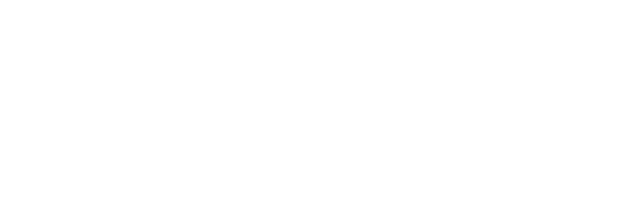
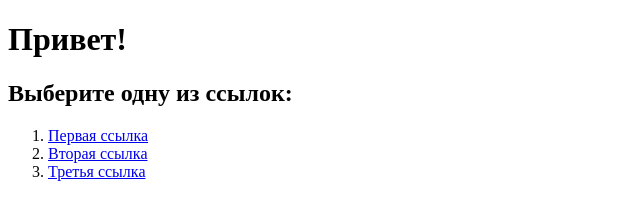
Before and after one commit to vitalykotov/task-html, a website: page src/index.html in a window 1280 px wide. Shown: the whole page, without its empty margins (0-640 px from the left). Drawn offline with Linux system fonts and the light colour scheme.

Commit message:
Задание по HTML

```diff
--- a/src/index.html
+++ b/src/index.html
@@ -1,7 +1,18 @@
-<!DOCTYPE html>
+<!doctype html>
 <html lang="en">
     <head>
         <title>HTML</title>
     </head>
-    <body></body>
+    <body>
+        <h1>Привет!</h1>
+        <h2>Выберите одну из ссылок:</h2>
+
+        <ol>
+            <li>
+                <a href="https://github.com/vitalykotov/">Первая ссылка </a>
+            </li>
+            <li><a href="https://www.google.com/">Вторая ссылка</a></li>
+            <li><a href="https://yandex.com/">Третья ссылка</a></li>
+        </ol>
+    </body>
 </html>
```
Also changed, not shown: README.md, 1 other file.
